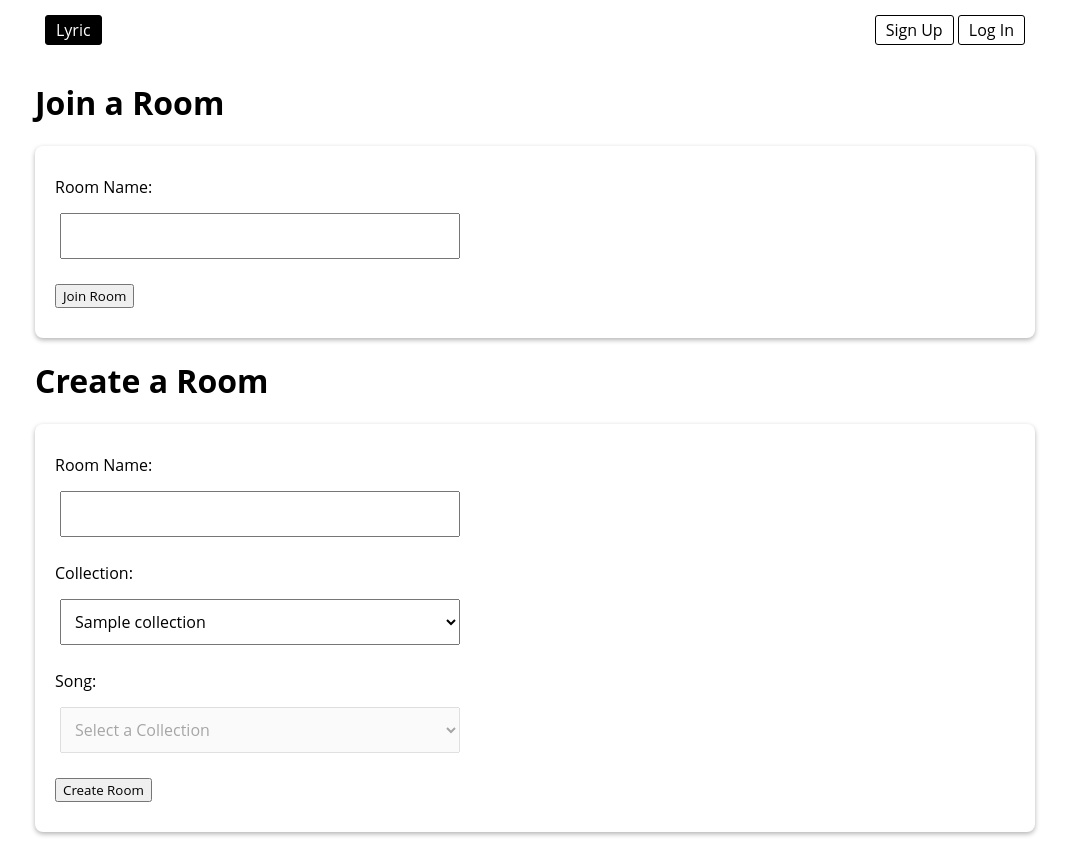
After one commit to mozzius/lyric, a Flask app: template app/templates/room.html in a window 1280 px wide. The commit adds this page. Shown: the whole page, without its empty margins (105-1173 px from the left). Run offline with Flask 2, Linux system fonts and the light colour scheme; the template is opened without the code that fills it: most values are stand-ins (such as "Sample title", 1, 10 or a date in 2020); some libraries are stand-ins or nearby versions.

Commit message:
clientside (first pass)

```diff
--- a/app/main.py
+++ b/app/main.py
@@ -8,6 +8,7 @@ from flask_login import (
 )
 from sassutils.wsgi import SassMiddleware
 from bson import json_util, ObjectId
+from flask_socketio import SocketIO
 import random
 
 try:
@@ -16,6 +17,7 @@ except ImportError:
     import app.db as db
 
 app = Flask(__name__)
+
 login = LoginManager(app)
 
 # USER STUFF
@@ -118,6 +120,7 @@ def home():
 def play(song_id):
     return render_template("play.html", song_id=song_id)
 
+
 @app.route("/random/<collection_id>")
 def playRandom(collection_id):
     collection = db.getCollectionWithSongsFromID(collection_id)
@@ -146,7 +149,7 @@ def addSong():
             return redirect("/play/" + str(db.addSong(song)))
         except Exception as e:
             print(e)
-            return render_template("addSong.html", error=True, collections=collections)
+            return render_template("addSong.html", collections=collections, error=True)
     else:
         return render_template("addSong.html", collections=collections)
 
@@ -169,11 +172,53 @@ def addCollection():
         return render_template("addCollection.html")
 
 
+# MULTIPLAYER
+
+
+@app.route("/room", methods=["GET", "POST"])
+@login_required
+def roomMenu():
+    collections = db.getCollectionList()
+    if request.method == "POST":
+        room = None
+        try:
+            room = request.form["name"]
+            return redirect("/room/" + str(db.createRoom(room)))
+        except Exception as e:
+            print(e)
+            return render_template(
+                "room.html",
+                collections=collections,
+                error=("An error occurred creating a room"),
+            )
+    else:
+        return render_template("room.html", collections=collections)
+
+
+@app.route("/room/<room_id>")
+@login_required
+def playRoom():
+    room = db.getRoom()
+    if room == None:
+        collections = db.getCollectionList()
+        return render_template("room.html", collections=collections, error="Room not found :(")
+    else:
+        return render_template("play.html", song_id=room.song, room=str(room._id))
+
+
 # API
+
+
 @app.route("/api/getSong/<song_id>")
 def getSong(song_id):
     song = db.getSongFromID(song_id)
     return json_util.dumps(song)
+
+
+@app.route("/api/getCollection/<collection_id>")
+def getCollection(collection_id):
+    collection = db.getCollectionWithSongsFromID(collection_id)
+    return json_util.dumps(collection)
 
 
 if __name__ == "__main__":
--- a/app/static/js/main.js
+++ b/app/static/js/main.js
@@ -1,13 +1,13 @@
-function getSong(song_id) {
+function getSong(song_id, multiplayer) {
     $.ajax({
         url: '/api/getSong/' + song_id,
         cache: false,
         dataType: 'json',
-        success: play,
+        success: multiplayer ? playMultiplayer : play,
     })
 }
 
-function play(data) {
+function play(data, sendCallback = function () { }, winCallback = function () { }) {
     var startTime = Date.now()
     $('.title').text(data.song.title)
     $('.collection').text(data.collection.title)
@@ -50,19 +50,51 @@ function play(data) {
                 arr[index].discovered = true
                 var complete = parseInt($('.complete').text()) + 1
                 $('.complete').text(complete.toString())
-                if (complete === arr.length) {
+                sendCallback(complete, lyrics.length)
+                if (complete === arr.length && $('.popup').classList.contains('hidden')) {
                     var time = Date.now() - startTime
-                    createPopup(time)
+                    // if the callback exists, then hopefully the win screen will be
+                    // created by the server
+                    var callbackExists = winCallback(time)
+                    if (!callbackExists) {
+                        createPopup(time)
+                    }
                 }
             }
         })
     })
 }
 
-function createPopup(time) {
+function playMultiplayer(data, room) {
+    var socket = io();
+    socket.on('connect', function () {
+        socket.emit('join', { data: { room } });
+    });
+    socket.on('members', function (data) {
+        $('.members').empty()
+        data.members.forEach(function (member) {
+            $('.members').append(`<div class="member" id="${member._id}">${member.username} ${Math.floor(member.numerator / member.denominator)}%</div>`)
+        })
+    })
+    socket.on('update', function (data) {
+        const { _id, username, numerator, denominator } = data
+        $(`#${_id}`).innerText(`${username} ${Math.floor(numerator / denominator)}%`)
+    })
+    socket.on('victory', function (data) {
+        createPopup(data.time, data.winner)
+    })
+    // play, with a callback to send completed words
+    play(data, function (numerator, denominator) {
+        socket.emit('update', { data: { numerator, denominator } })
+    }, function (time) {
+        socket.emit('victory', { data: { time } })
+    })
+}
+
+function createPopup(time, winner = 'You') {
     var minutes = Math.floor(time / 60000)
     var seconds = Math.floor(time / 1000) % 60
-    $('.popupText').text(`You completed this song in ${minutes}m ${seconds}s`)
+    $('.popupText').text(`${winner} completed this song in ${minutes}m ${seconds}s`)
     $('.popup').removeClass('hidden')
 }
 
--- a/app/static/sass/style.scss
+++ b/app/static/sass/style.scss
@@ -375,5 +375,25 @@ form {
             max-width: 400px;
             box-sizing: border-box;
         }
+
+        input[type=submit] {
+            a {
+                background-color: white;
+                border: 1px solid black;
+                color: black;
+                padding: 3px 10px;
+                border-radius: 3px;
+                text-decoration: none;
+                transition-property: color, background-color;
+                transition: 0.3s ease;
+                margin-top: 10px;
+                text-align: center;
+
+                &:hover {
+                    background-color: black;
+                    color: white;
+                }
+            }
+        }
     }
 }
--- a/app/templates/default.html
+++ b/app/templates/default.html
@@ -8,6 +8,8 @@
     <link rel="stylesheet" href="{{ url_for('static', filename='css/style.scss.css') }}">
     <script src="https://code.jquery.com/jquery-3.4.1.js"
         integrity="sha256-WpOohJOqMqqyKL9FccASB9O0KwACQJpFTUBLTYOVvVU=" crossorigin="anonymous"></script>
+    <script src="https://cdnjs.cloudflare.com/ajax/libs/socket.io/2.2.0/socket.io.js"
+        integrity="sha256-yr4fRk/GU1ehYJPAs8P4JlTgu0Hdsp4ZKrx8bDEDC3I=" crossorigin="anonymous"></script>
     <script src="{{ url_for('static', filename='js/main.js') }}"></script>
     <title>Lyric | {% block title %}{% endblock %}</title>
 </head>
--- /dev/null
+++ b/app/templates/room.html
@@ -0,0 +1,67 @@
+{% extends 'default.html' %}
+{% block title %}Multiplayer Rooms{% endblock %}
+{% block content %}
+<div class="panel">
+    <div class="innerPanel">
+        {% if error %}
+        <div class="error">
+            <div></div>
+            <p>{{ error }}</p>
+        </div>
+        {% endif %}
+        <h1>Join a Room</h1>
+        <form method="post" id="login">
+            <div>
+                <label for="Room">Room Name:</label>
+                <input type="text" name="Room" id="Room" required>
+            </div>
+            <div>
+                <input type="submit" value="Join Room">
+            </div>
+        </form>
+        <h1>Create a Room</h1>
+        <form action="/create_room" method="post" id="login">
+            <div>
+                <label for="name">Room Name:</label>
+                <input type="text" name="name" id="name" required>
+            </div>
+            <div>
+                <label for="collection_id">Collection:</label>
+                <select name="collection_id" id="collection_id" required>
+                    {% for collection in collections %}
+                    <option value="{{ collection._id }}">{{ collection.title }}</option>
+                    {% endfor %}
+                </select>
+            </div>
+            <div>
+                <label for="song_id">Song:</label>
+                <select name="song_id" id="song_id" disabled required>
+                    <option selected>Select a Collection</option>
+                </select>
+            </div>
+            <div>
+                <input type="submit" value="Create Room">
+            </div>
+        </form>
+    </div>
+</div>
+{% endblock %}
+{% block script %}
+<script>
+    $('#collection_id').click(function () {
+        console.log('change')
+        var id = $(this).val()
+        $.ajax({
+            url: '/api/getCollection/' + id,
+            cache: false,
+            dataType: 'json',
+            success: function (data) {
+                $('#song_id').empty().prop('disabled', false)
+                data.songs.forEach(song => {
+                    $('#song_id').append(`<option value="${song._id}">${song.title}</option>`)
+                });
+            },
+        })
+    })
+</script>
+{% endblock %}
```
Also changed, not shown: app/db.py (+28 -1 lines), app/templates/play.html (+13 -1 lines).
